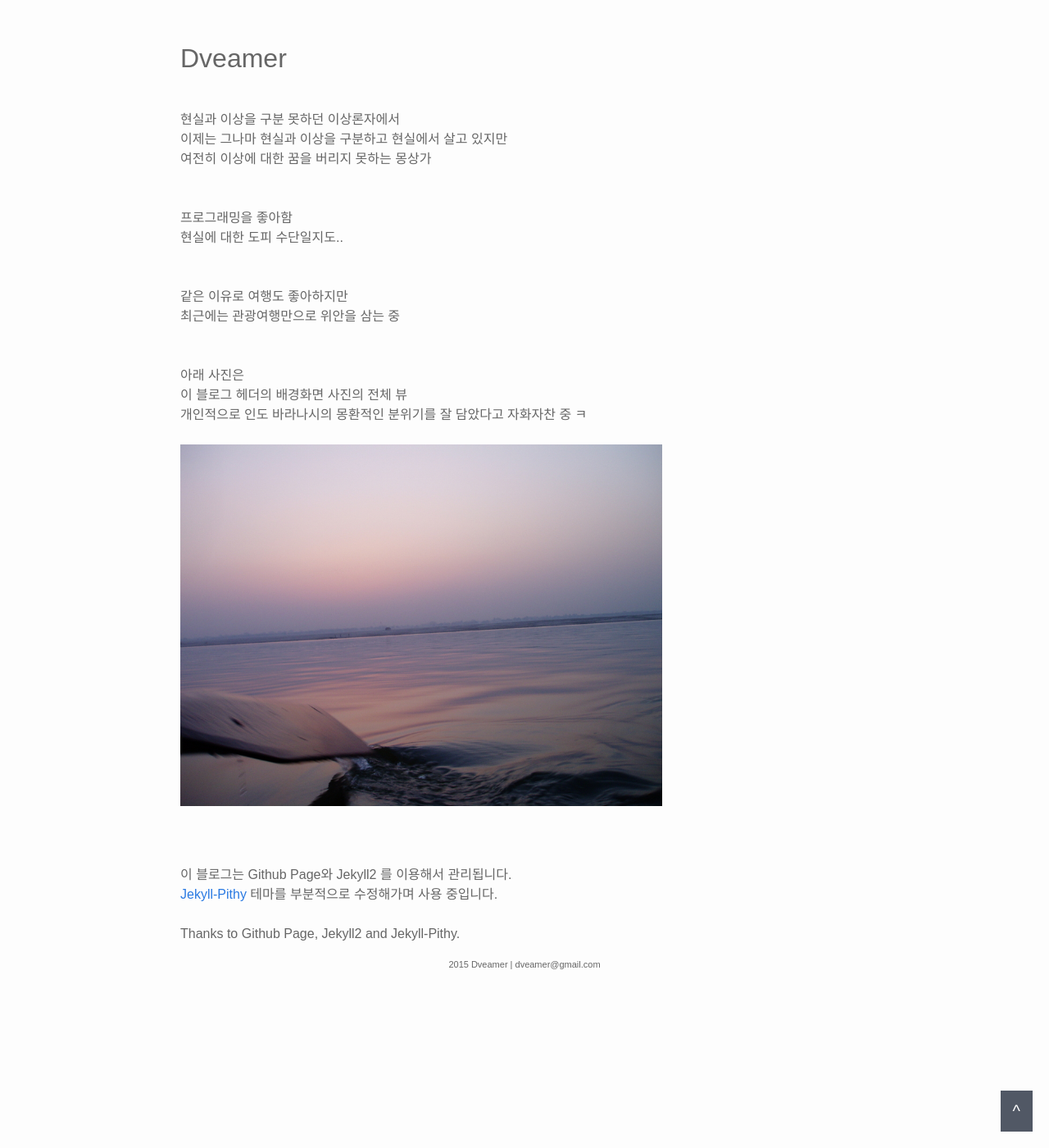
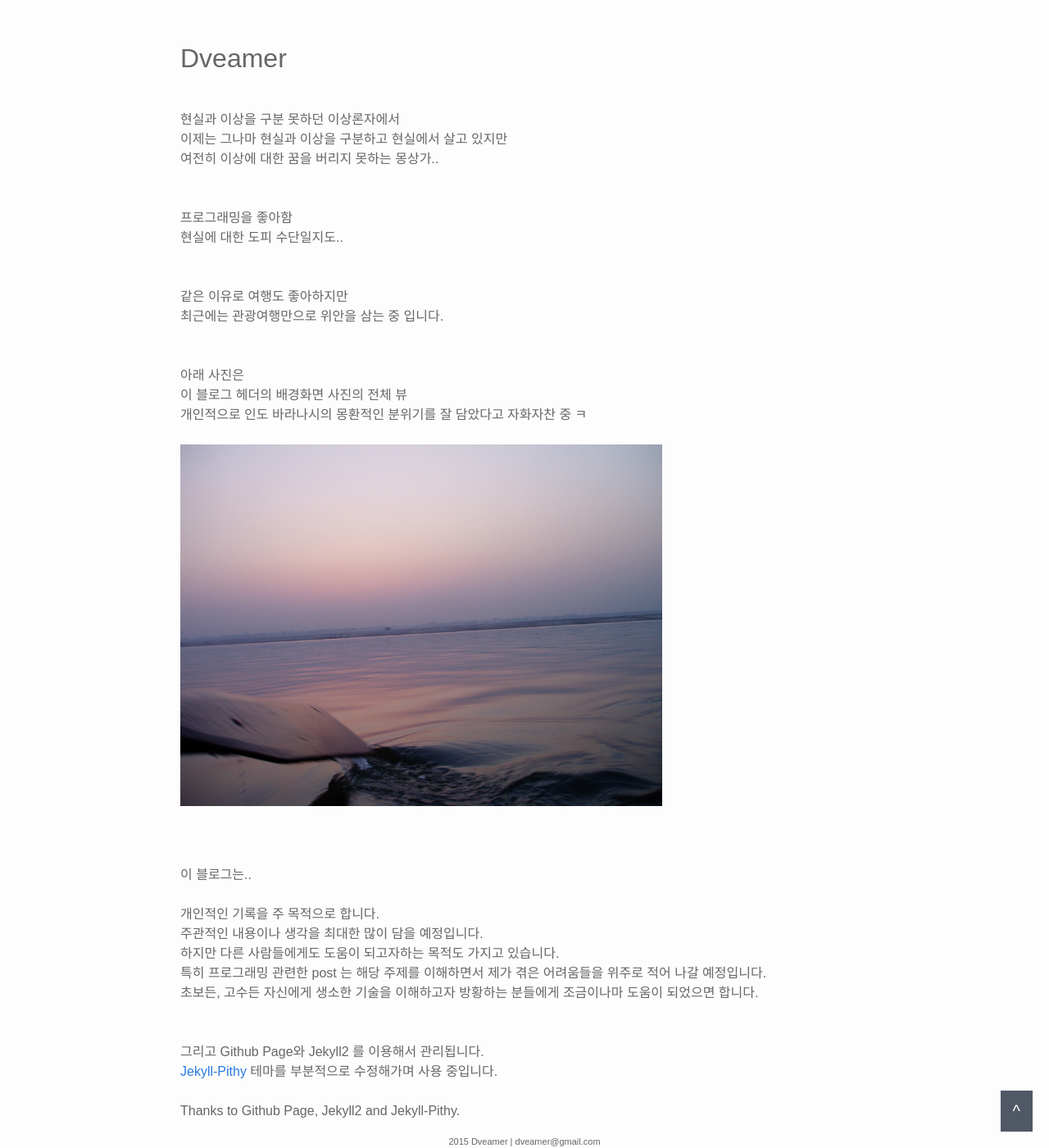
Before and after one commit to dveamer/dveamer.github.io, a Jekyll site: the page built from about.html, in a window 1280 px wide and 1400 px high, scrolled down 391 px. Shown: the whole window at 82% size. Built offline with Jekyll 4.4.1, drawn with Linux system fonts in a browser that asks for light colours; comment, search, counter and statistics services are not loaded.

Commit message:
update about.html

```diff
--- a/about.html
+++ b/about.html
@@ -9,7 +9,7 @@ title: About
 	<br/>
 	현실과 이상을 구분 못하던 이상론자에서 <br/>
 	이제는 그나마 현실과 이상을 구분하고 현실에서 살고 있지만 <br/>
-	여전히 이상에 대한 꿈을 버리지 못하는 몽상가 <br/>
+	여전히 이상에 대한 꿈을 버리지 못하는 몽상가.. <br/>
 
 	<br/><br/>
 
@@ -19,7 +19,7 @@ title: About
 	<br/><br/>
 
 	같은 이유로 여행도 좋아하지만 <br/>
-	최근에는 관광여행만으로 위안을 삼는 중 <br/>
+	최근에는 관광여행만으로 위안을 삼는 중 입니다. <br/>
 
 	<br/><br/>
 
@@ -29,11 +29,22 @@ title: About
 	<br/>
 	<img src="/images/header_img/Original01.jpg" style="max-width:70%;">
 
-
 	<br/><br/>
 	<br/><br/>
 
-	이 블로그는 Github Page와 Jekyll2 를 이용해서 관리됩니다.
+    이 블로그는..
+
+    <br/><br/>
+
+    개인적인 기록을 주 목적으로 합니다. <br/>
+    주관적인 내용이나 생각을 최대한 많이 담을 예정입니다. <br/>
+    하지만 다른 사람들에게도 도움이 되고자하는 목적도 가지고 있습니다. <br/>
+    특히 프로그래밍 관련한 post 는 해당 주제를 이해하면서 제가 겪은 어려움들을 위주로 적어 나갈 예정입니다. <br/>
+    초보든, 고수든 자신에게 생소한 기술을 이해하고자 방황하는 분들에게 조금이나마 도움이 되었으면 합니다. <br/>
+
+	<br/><br/>
+
+	그리고 Github Page와 Jekyll2 를 이용해서 관리됩니다.
 	<br/>
 	<a href="https://github.com/smallmuou/Jekyll-Pithy">Jekyll-Pithy</a> 테마를 부분적으로 수정해가며 사용 중입니다.
 
```
